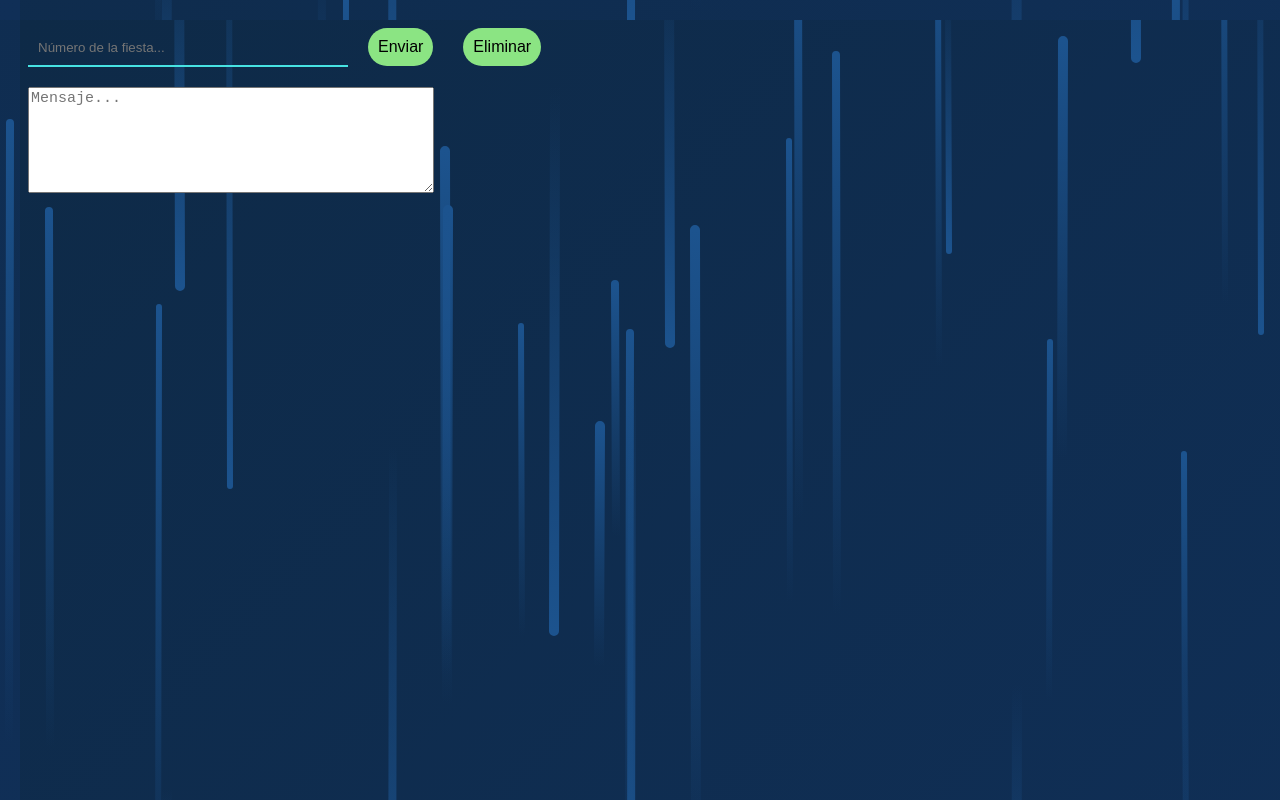
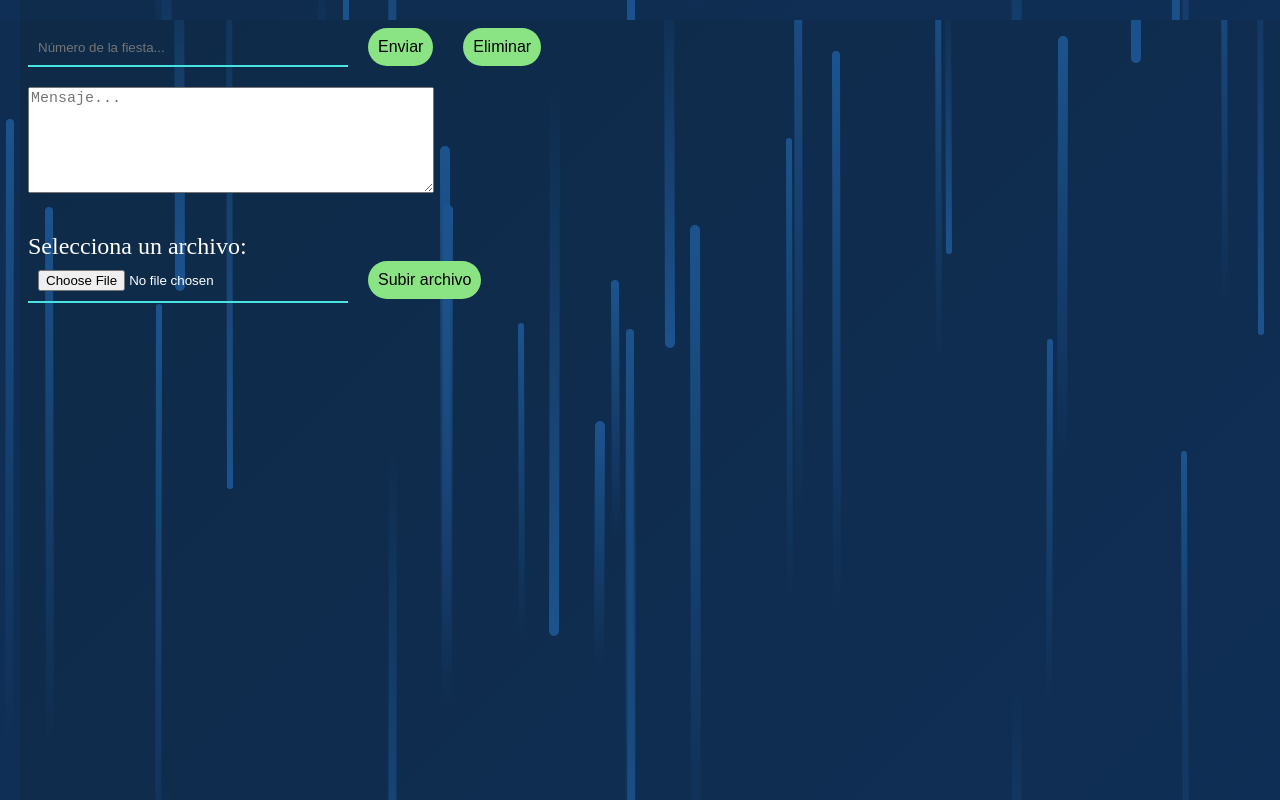
Before and after one commit to EdwinC27/CabinaGiratoria360, an Angular app: page / in a window 1280 px wide. Built offline with nearby package versions, Linux system fonts and the light colour scheme.

Commit message:
Permitir la subida de archivos y mostrar una previsualización

```diff
--- a/src/app/seleccionar-fiesta/seleccionar-fiesta.component.html
+++ b/src/app/seleccionar-fiesta/seleccionar-fiesta.component.html
@@ -3,3 +3,13 @@
 <button id="delete-button" (click)="confirmarEliminacion()">Eliminar</button><br>
 
 <textarea placeholder="Mensaje..." [(ngModel)]="inputMensage" class="frase"> </textarea>
+
+<!-- Subida de archivos -->
+<form (submit)="subirArchivo()">
+  <br><br><label>Selecciona un archivo:</label><br>
+  <input type="file" (change)="seleccionarArchivo($event)">
+  <button type="submit">Subir archivo</button>
+</form>
+
+<!-- Previsualización -->
+<br><img [src]="resultado" *ngIf="resultado" width="60%">
--- a/src/app/seleccionar-fiesta/seleccionar-fiesta.component.ts
+++ b/src/app/seleccionar-fiesta/seleccionar-fiesta.component.ts
@@ -1,4 +1,5 @@
 import { Component } from '@angular/core';
+import { DomSanitizer } from '@angular/platform-browser';
 import { Router } from '@angular/router';
 import { FraseService } from '../frase.service';
 import { EliminarFiestaService } from './eliminar-fiesta.service';
@@ -12,8 +13,9 @@ export class SeleccionarFiestaComponent {
   inputText: string = '';
   inputMensage: string = '';
   id: any;
+  resultado: any;
 
-  constructor(private router: Router, private fraseService: FraseService, private eliminarFiestaService: EliminarFiestaService) { }
+  constructor(private router: Router, private fraseService: FraseService, private eliminarFiestaService: EliminarFiestaService, private sanitizer: DomSanitizer) { }
 
   buscarQR() {
     if (parseInt(this.inputText) <= 4 && parseInt(this.inputText) >= 1) {
@@ -74,4 +76,30 @@ export class SeleccionarFiestaComponent {
       alert("Número de fiesta inválido");
     }
   }
+
+  async seleccionarArchivo(event: any) {
+    const imagen = event.target.files[0];
+    const resultado = await this.convertirImagenABase64(imagen);
+    this.resultado = resultado.base64
+  }
+
+  subirArchivo() {
+
+  }
+
+  // función que convierte una imagen a base64
+  public async convertirImagenABase64(imagen: File): Promise<{base64: string | null}> {
+    try {
+      const reader = new FileReader();
+      reader.readAsDataURL(imagen);
+      const result = await new Promise<string | null>((resolve, reject) => {
+        reader.onload = () => resolve(reader.result as string);
+        reader.onerror = error => resolve(null);
+      });
+      return { base64: result };
+    } catch (error) {
+      console.error('Error al convertir imagen a base64:', error);
+      return { base64: null };
+    }
+  }
 }
```
